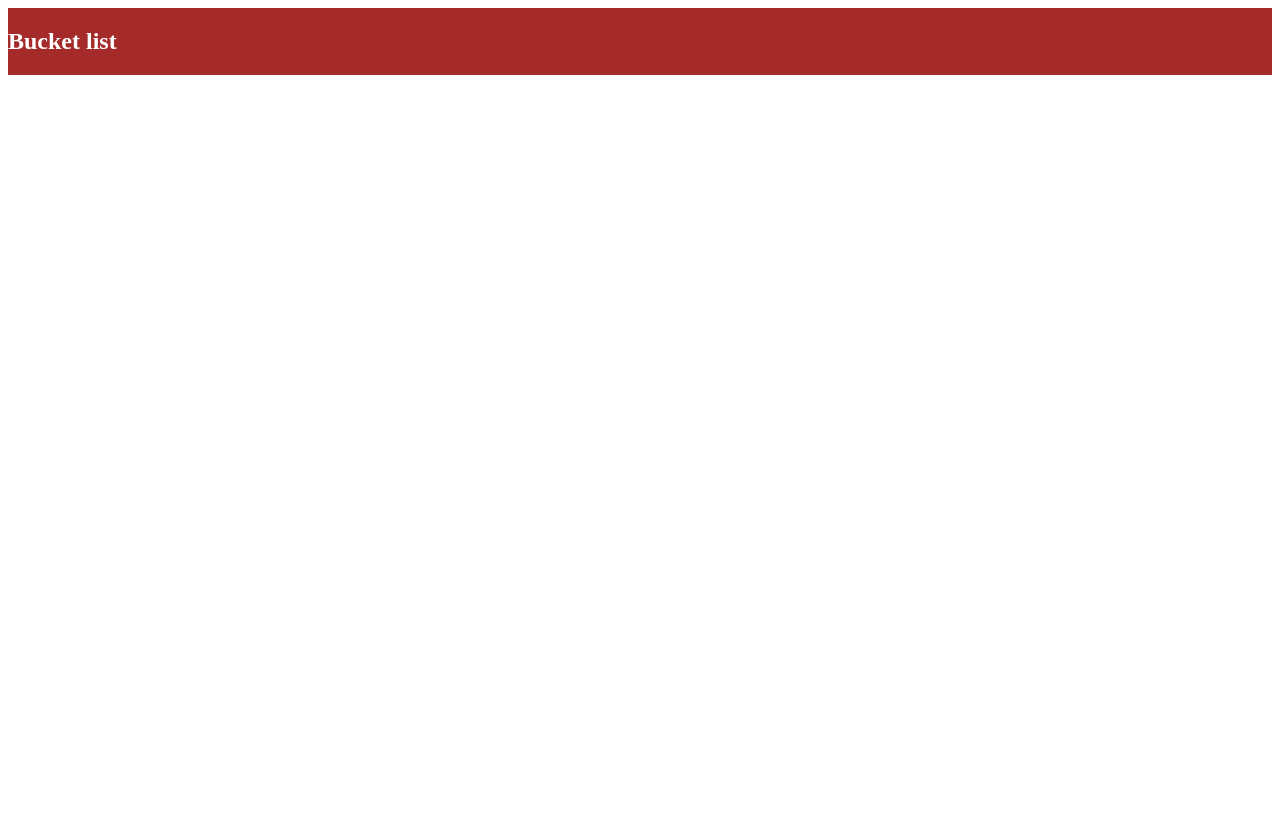
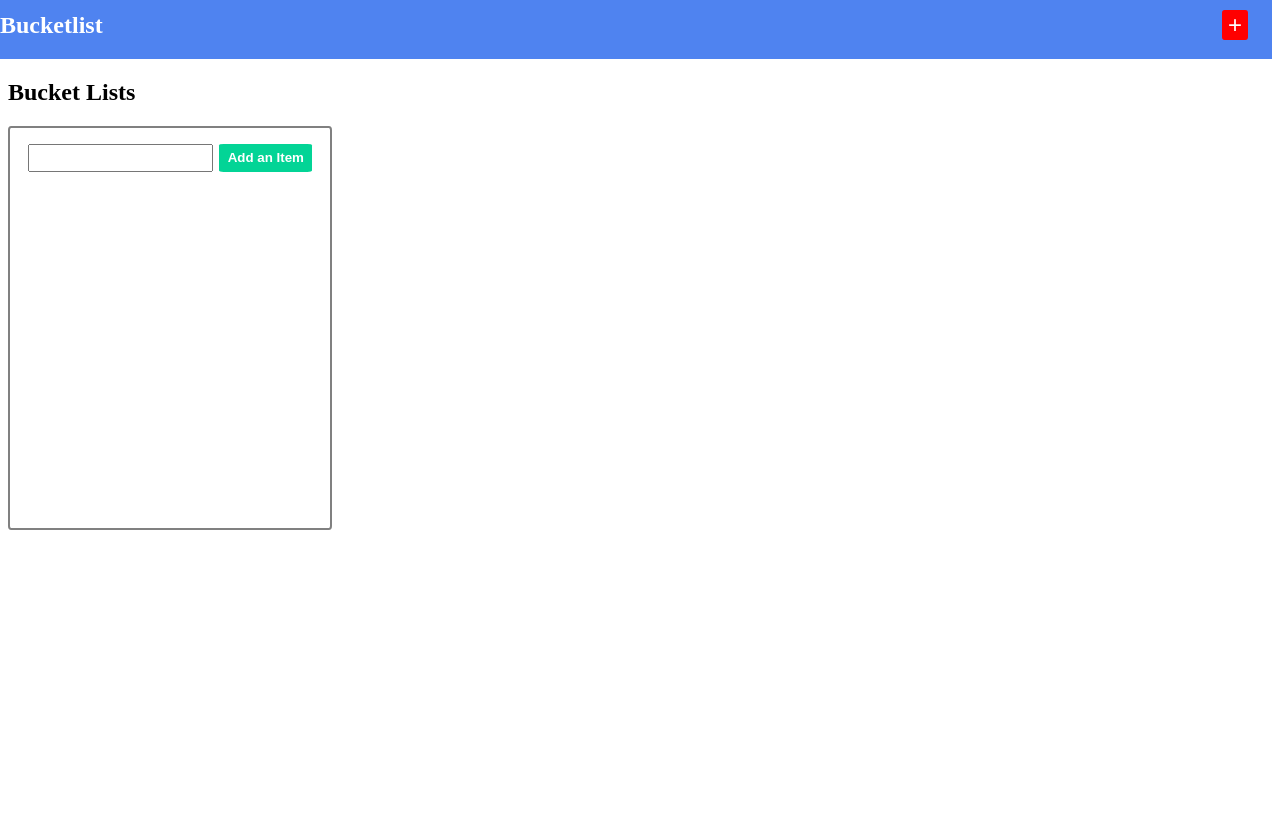
Before and after one commit to briankabiro/BucketList, a Flask app: page /view in a window 1280 px wide. Before the commit the page ends 75 px from the top, so only its background shows below. Run offline with Flask 2, Linux system fonts and the light colour scheme; some libraries are stand-ins or nearby versions.

Commit message:
Add Bucketlist View
I've added a bucketlist view that allows one to enter a text and it appears as a checkbox. Will be working on styling next

```diff
--- a/static/view.css
+++ b/static/view.css
@@ -1,9 +1,67 @@
+.container{
+	display: flex;
+	flex-direction: column;
+	flex:1;
+	height: 100vh;
+}
 .header{
-	background-color: brown;
+	background-color: #4F83F0;
 	display:flex;
 	align-items: center;
+	margin-top: -1em;
+	margin-left: -0.5em;
+	flex:1;
+	justify-content: space-between;
 }
 .header a{
 	color:white;
 	text-decoration: none;
 }
+.right-header-items button{
+	background-color:#ff0000;
+	color:white;
+	border-radius: 10%;
+	border:none;
+	font-size: 1.5em;
+	margin-right: 1em;
+	cursor: pointer;
+}
+.main{
+	flex:15;
+}
+.main h2{
+	font-family: Century Gothic;
+}
+.bucket-lists{
+	display: flex;
+}
+#bucket-list{
+	width:20em;
+	height:25em;
+	border:2px solid grey;
+	border-radius: 1%;
+}
+#add-item-form{
+	display: flex;
+	justify-content: center;
+	margin-top: 1em;
+}
+#title-input{
+	border-top:none;
+	border-right:none;
+	border-left:none;
+	border-bottom:1px solid black;
+}
+#bucket-list button{
+	border:none;
+	background-color:#03d496;
+	color:white;
+	font-weight: bold;
+	padding:0.5em 0 0.5em 0;
+	width:7em;
+	border-radius:5%;
+	margin-left:0.5em;
+}
+#items-list li{
+	list-style-type: none;
+}
--- /dev/null
+++ b/static/view.js
@@ -0,0 +1,16 @@
+//create task
+function createItem(text){
+    var markup = '<li><div class="checkbox"><label><input type="checkbox" value="" />'+ text +'</label></div></li>';
+    $('#items-list').append(markup);
+    $('#add-item-input').val('');
+}
+
+$("#add-item-form").on('submit',function(e){
+	e.preventDefault()
+  var text = $('#add-item-input').val()
+  if(text){
+    createItem(text)
+  }else{
+    return
+  }
+})
--- a/templates/view.html
+++ b/templates/view.html
@@ -6,11 +6,27 @@
 </head>
 <body>
 	<div class="container">
-		<div class="header">
-			<a href="index.html"><h2>Bucket list</h2></a>
-		</div>
-		<div class="main">
-		</div>
-	</div>
+        <div class="header">
+            <a href="/"><h2>Bucketlist</h2></a>
+            <div class="right-header-items">
+                <button id="add-button">+</button>
+                <!--Add hello,name of user -->
+            </div>
+        </div>
+        <div class="main">
+            <h2>Bucket Lists</h2>
+            <div class="bucket-lists">
+                <div id="bucket-list">
+                    <form id="add-item-form">
+                        <input id= "add-item-input" type="text" name="add-item-input">
+                        <button type="submit">Add an Item</button>
+                    </form>
+                    <ul id="items-list"></ul>
+                </div>
+            </div>
+        </div>
+    </div>
+<script src="https://ajax.googleapis.com/ajax/libs/jquery/3.2.1/jquery.min.js"></script>
+<script type="text/javascript" src="../static/view.js"></script>
 </body>
 </html>
```
